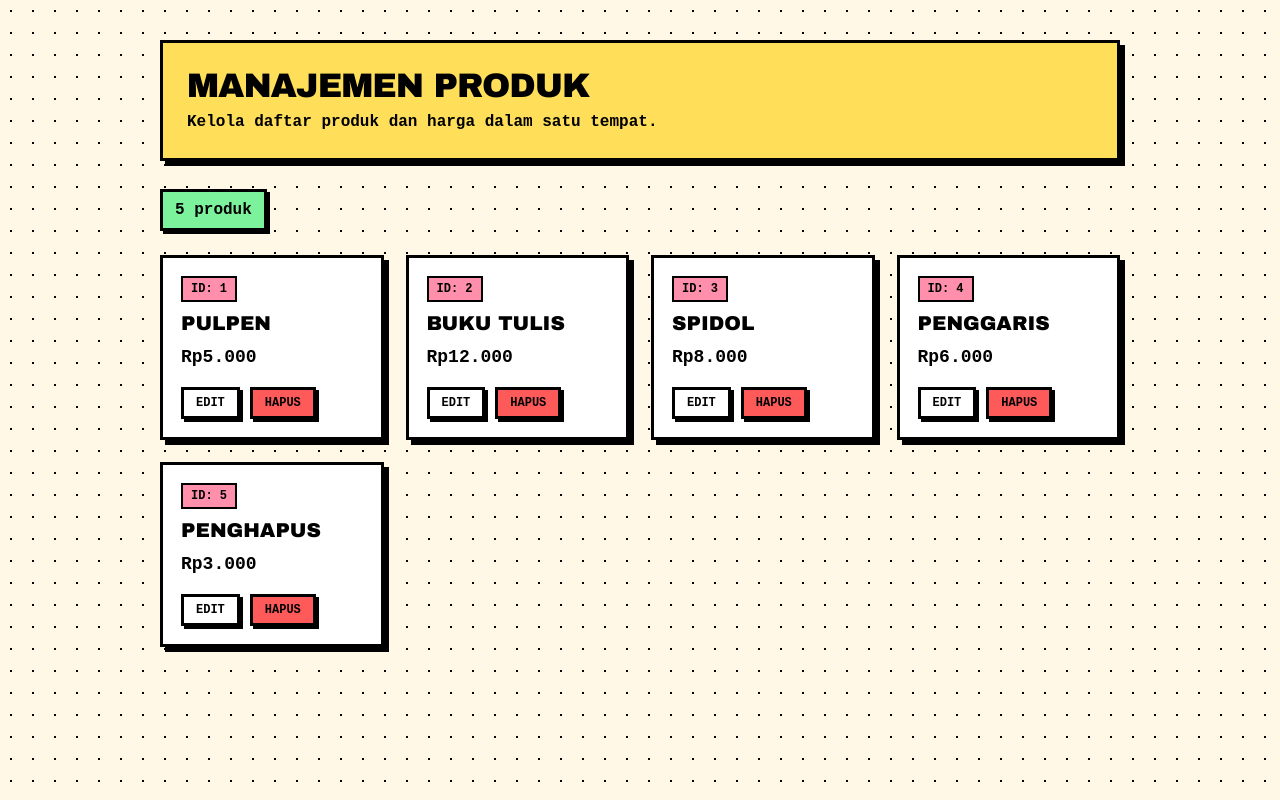
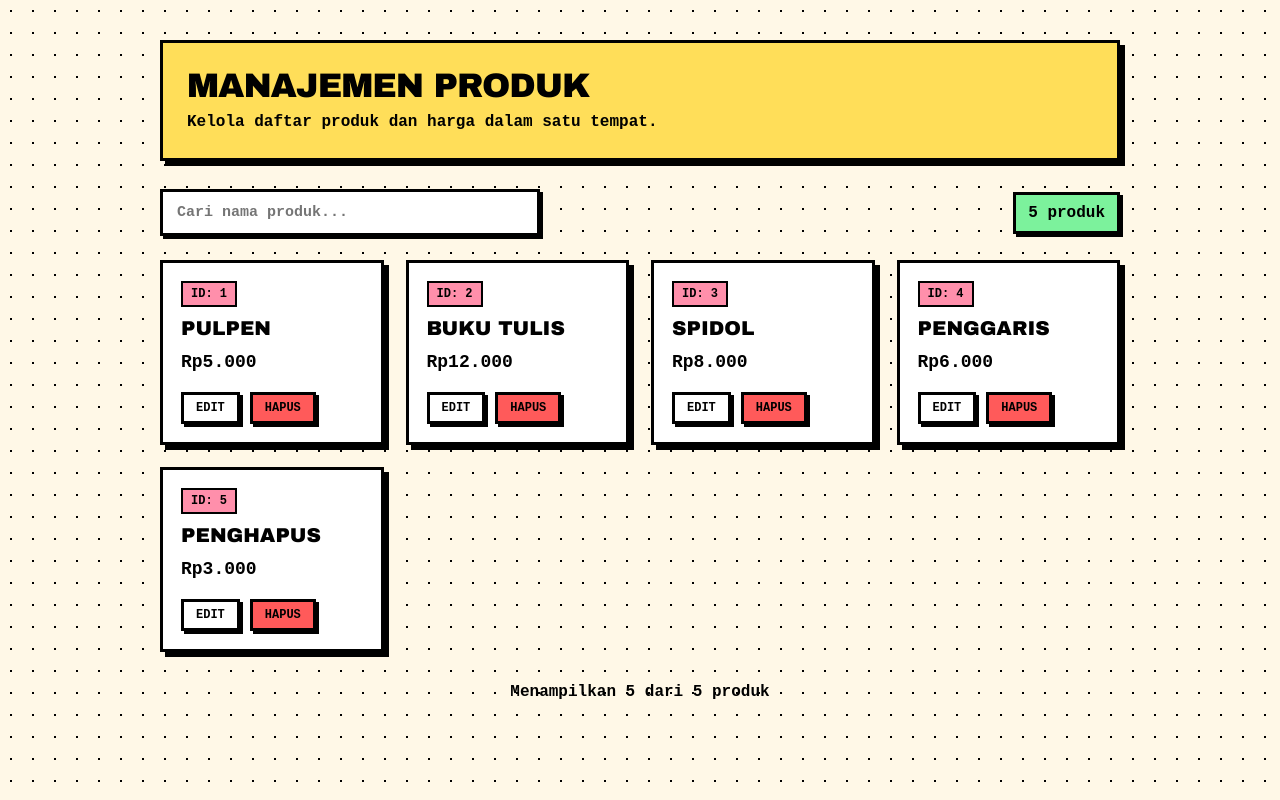
Before and after one commit to marcline-e/pemweb-week10, a React (Vite) app in the folder manajemen-produk/: page / in a window 1280 px wide. Built offline with nearby package versions, Linux system fonts and the light colour scheme.

Commit message:
Menambahkan fitur pencarian produk

```diff
--- a/manajemen-produk/src/App.jsx
+++ b/manajemen-produk/src/App.jsx
@@ -1,10 +1,16 @@
 import { useState } from "react";
 import ProductList from "./components/organisms/ProductList";
+import SearchBar from "./components/molecules/SearchBar";
 import { initialProducts } from "./data/products";
 
 function App() {
-  // State: papan tulis daftar produk, awalnya diisi data awal
   const [products, setProducts] = useState(initialProducts);
+  const [search, setSearch] = useState("");
+
+  // Kacamata filter: ambil produk yang namanya mengandung kata kunci
+  const filteredProducts = products.filter((product) =>
+    product.name.toLowerCase().includes(search.toLowerCase())
+  );
 
   // Sementara: cuma log ke console, nanti diganti pop-up
   const handleEdit = (product) => console.log("Edit:", product);
@@ -20,14 +26,19 @@ function App() {
       </header>
 
       <div className="toolbar">
+        <SearchBar value={search} onChange={setSearch} />
         <span className="product-count">{products.length} produk</span>
       </div>
 
       <ProductList
-        products={products}
+        products={filteredProducts}
         onEdit={handleEdit}
         onDelete={handleDelete}
       />
+
+      <p className="footer-info">
+        Menampilkan {filteredProducts.length} dari {products.length} produk
+      </p>
     </div>
   );
 }
--- /dev/null
+++ b/manajemen-produk/src/components/molecules/SearchBar.jsx
@@ -0,0 +1,14 @@
+// Molecule: kotak pencarian (controlled input)
+function SearchBar({ value, onChange }) {
+  return (
+    <input
+      type="text"
+      className="search-input"
+      placeholder="Cari nama produk..."
+      value={value}
+      onChange={(e) => onChange(e.target.value)}
+    />
+  );
+}
+
+export default SearchBar;
```
